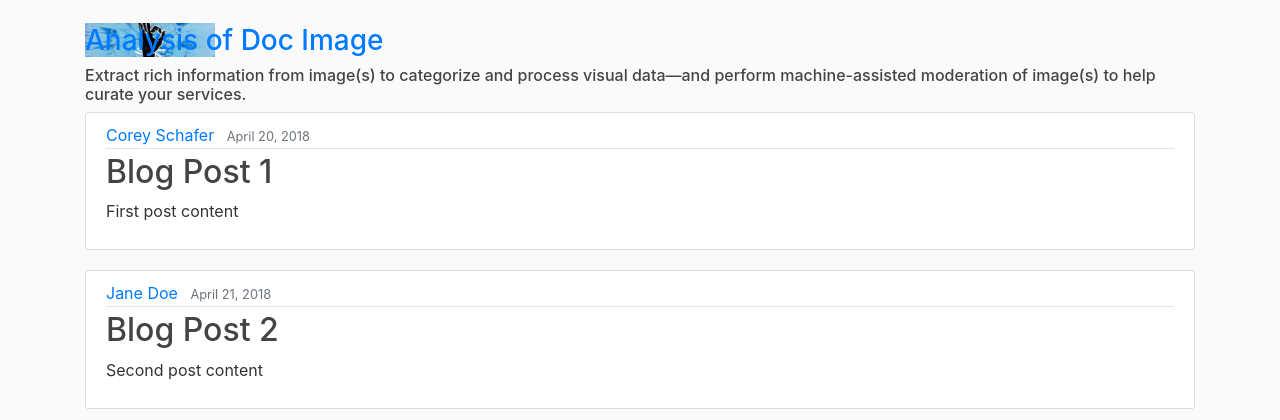
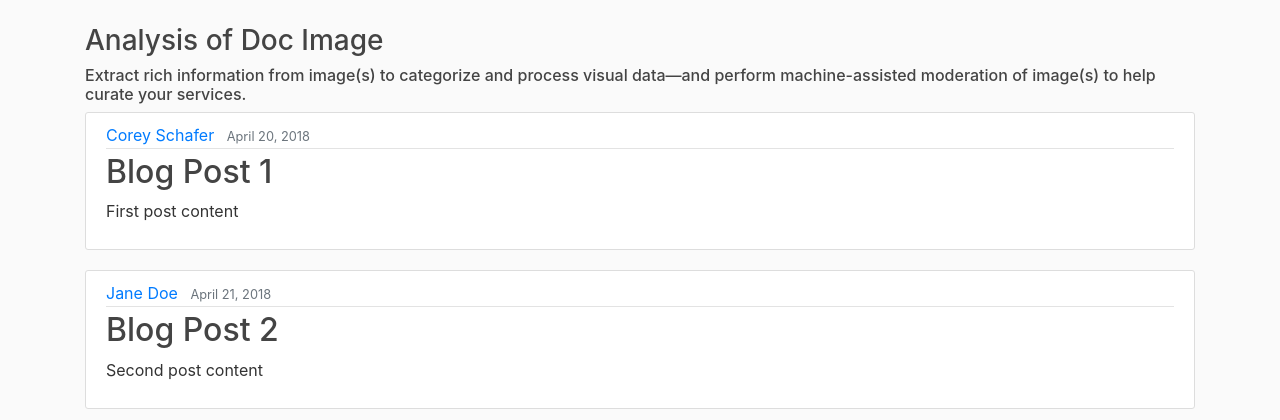
Before and after one commit to dilippuri/Aadhaar-Card-OCR, a Flask app: page / in a window 1280 px wide. Shown: the part 56-476 px from the top of the page. Run offline with Flask 2, Linux system fonts and the light colour scheme; some libraries are stand-ins or nearby versions.

Commit message:
background in body

```diff
--- a/templates/layout.html
+++ b/templates/layout.html
@@ -16,7 +16,7 @@
         <title>Dilip Puri</title>
     {% endif %}
 </head>
-<body>
+<body background='banner.jpg'>
     <header class="site-header">
       <nav class="navbar navbar-expand-md navbar-dark bg-steel fixed-top">
         <div class="container">
@@ -41,7 +41,7 @@
     <main role="main" class="container">
       <div class="row">
         <div class="col-md-12">
-            <h3><a href="/" style="background: url('{{ url_for('static', filename='banner.jpg') }}') left center no-repeat; background-size: 130px">Analysis of Doc Image</h3>
+            <h3>Analysis of Doc Image</h3>
             <h6>Extract rich information from image(s) to categorize and process visual data—and perform machine-assisted moderation of image(s) to help curate your services.</h6>
           {% block content %}{% endblock %}
         </div>
```
